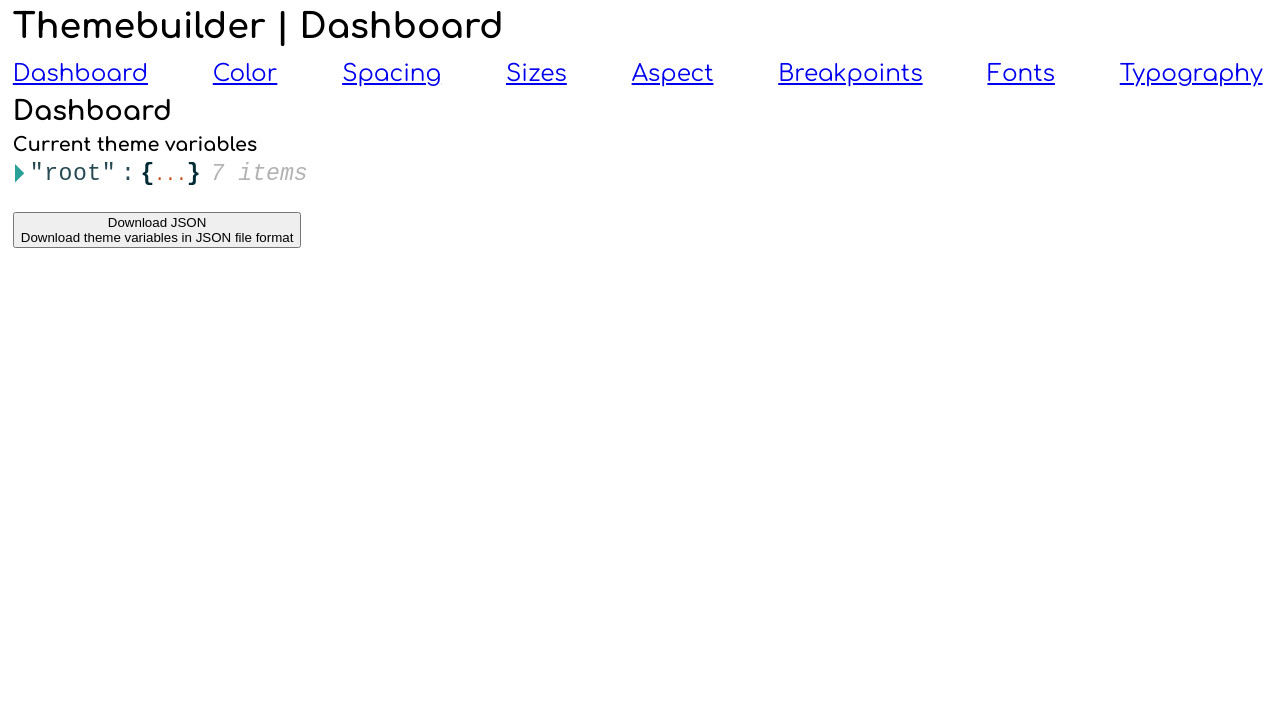
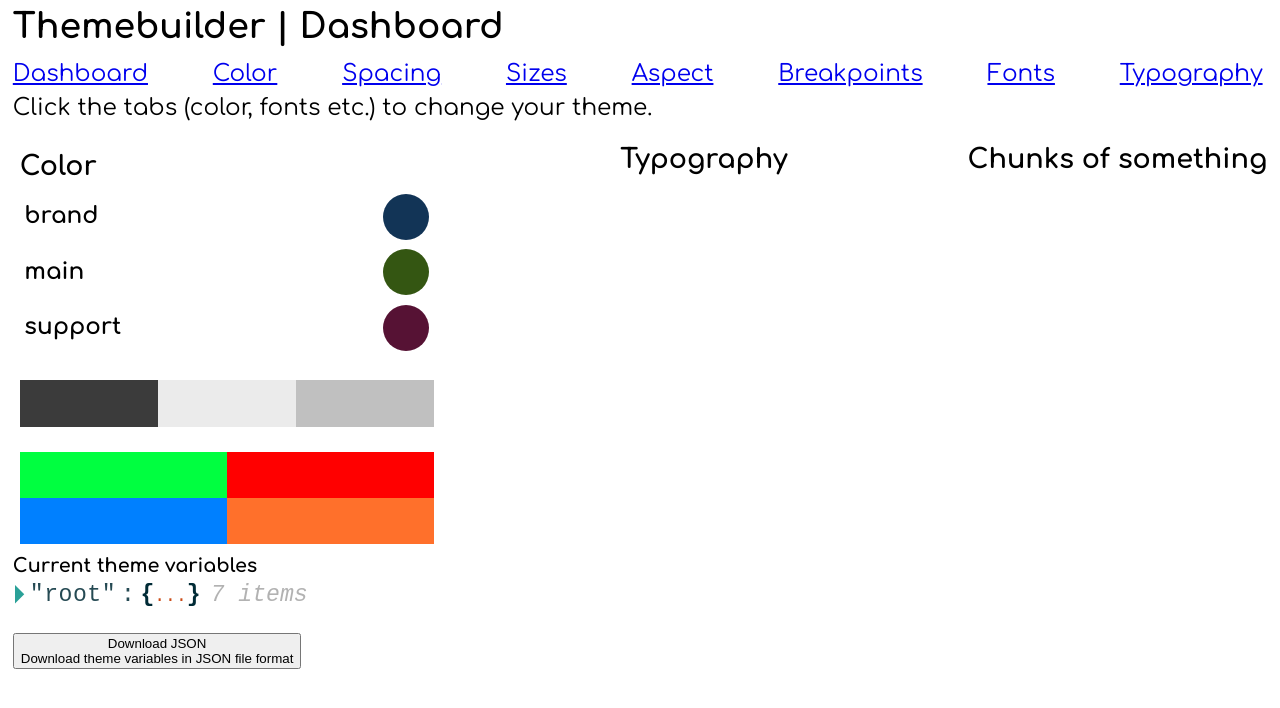
Before and after one commit to olemak/themebuilder, a React (Create React App) app: page / in a window 1280 px wide. Shown: the top 708 px of the page. Built offline with nearby package versions, Linux system fonts and the light colour scheme.

Commit message:
Summary colors - ready to be refactored

```diff
--- a/src/components/Dashboard.jsx
+++ b/src/components/Dashboard.jsx
@@ -1,5 +1,6 @@
 import React, { Component } from "react";
 import ReactJson from "react-json-view";
+import StyleGuide from "./StyleGuide";
 
 class Dashboard extends Component {
     downloadJSON(themevariables) {
@@ -20,12 +21,10 @@ class Dashboard extends Component {
     render() {
         return (
             <div className="Dashboard">
-                <h3 className="Dashboard__header">Dashboard</h3>
+                <StyleGuide colors={this.props.state.colors} />
                 <h5>Current theme variables</h5>
                 <ReactJson src={this.props.state} collapsed={true} />
-
                 <br />
-
                 <button
                     onClick={() => {
                         this.downloadJSON(this.props.state);
--- a/src/components/StyleGuide.jsx
+++ b/src/components/StyleGuide.jsx
@@ -1,5 +1,5 @@
 import React, { Component } from "react";
-
+import { getFromObject } from "../utils/getFromObject";
 import "./StyleGuide.scss";
 
 class StyleGuide extends Component {
@@ -7,14 +7,10 @@ class StyleGuide extends Component {
         let palette = [];
         for (let color in colors) {
             palette.push(
-                <div className="styleguide">
-                    <h4>{color}</h4>
+                <div className="styleguide-color">
+                    <h4 className="styleguide-color__name">{color}</h4>
                     <div
-                        className="styleguide__color styleguide__color--value"
-                        style={{ backgroundColor: colors[color].value }}
-                    />
-                    <div
-                        className="styleguide__color styleguide__color--contrast"
+                        className="styleguide-color__value"
                         style={{ backgroundColor: colors[color].value }}
                     />
                 </div>
@@ -22,16 +18,80 @@ class StyleGuide extends Component {
         }
         return palette;
     }
+    monochromes(colors) {
+        let palette = [];
+        for (let color in colors) {
+            palette.push(
+                <div
+                    className="styleguide-monochrome__value"
+                    style={{ backgroundColor: colors[color].value }}
+                />
+            );
+        }
+        return palette;
+    }
+    functional(colors) {
+        let palette = [];
+        for (let color in colors) {
+            palette.push(
+                <div
+                    className="styleguide-functional__value"
+                    style={{ backgroundColor: colors[color].value }}
+                />
+            );
+        }
+        return palette;
+    }
+
+    pickColors(themeColors, useColors) {
+        let foundColors = [];
+
+        return foundColors;
+    }
 
     render() {
         return (
             <div>
-                <h2>Style Guide</h2>
-                <p>Change things in the tabs (color, fonts etc. to update).</p>
-                <h3>Color</h3>
-                <section className="grid">
-                    {this.styleGuide(this.props.colors)}
-                </section>
+                <p>Click the tabs (color, fonts etc.) to change your theme.</p>
+                <div className="styleguide">
+                    <section className="color">
+                        <h3>Color</h3>
+                        {this.styleGuide(
+                            getFromObject(this.props.colors, [
+                                "brand",
+                                "main",
+                                "support"
+                            ])
+                        )}
+                        <br />
+                        <div className="styleguide-monochrome">
+                            {this.monochromes(
+                                getFromObject(this.props.colors, [
+                                    "black",
+                                    "white",
+                                    "gray"
+                                ])
+                            )}
+                        </div>
+                        <br />
+                        <div className="styleguide-functional">
+                            {this.functional(
+                                getFromObject(this.props.colors, [
+                                    "success",
+                                    "alert",
+                                    "info",
+                                    "warn"
+                                ])
+                            )}
+                        </div>
+                    </section>
+                    <section>
+                        <h3>Typography</h3>
+                    </section>
+                    <section>
+                        <h3>Chunks of something</h3>
+                    </section>
+                </div>
             </div>
         );
     }
--- a/src/components/StyleGuide.scss
+++ b/src/components/StyleGuide.scss
@@ -1,15 +1,41 @@
 .styleguide {
-    &__color {
+    display: flex;
+    flex-flow: row wrap;
+    justify-content: space-between;
+
+    .color {
+        min-width: 33%;
+    }
+
+    &-color {
         display: flex;
+        justify-content: space-between;
         align-items: center;
-        justify-content: space-between;
-        width: 50%;
-        &-value {
-            display: inline-block;
-            height: 1em;
-            width: 1.6em;
-            border-width: 2px;
-            border-style: solid;
+        padding: 0.2em;
+
+        &__value {
+            width: 2em;
+            height: 2em;
+            border-radius: 50%;
+        }
+    }
+    &-monochrome {
+        display: flex;
+
+        &__value {
+            flex: 1 1 auto;
+            width: 33%;
+            height: 2em;
+        }
+    }
+    &-functional {
+        display: flex;
+        flex-wrap: wrap;
+
+        &__value {
+            flex: 1 1 auto;
+            width: 50%;
+            height: 2em;
         }
     }
 }
```
